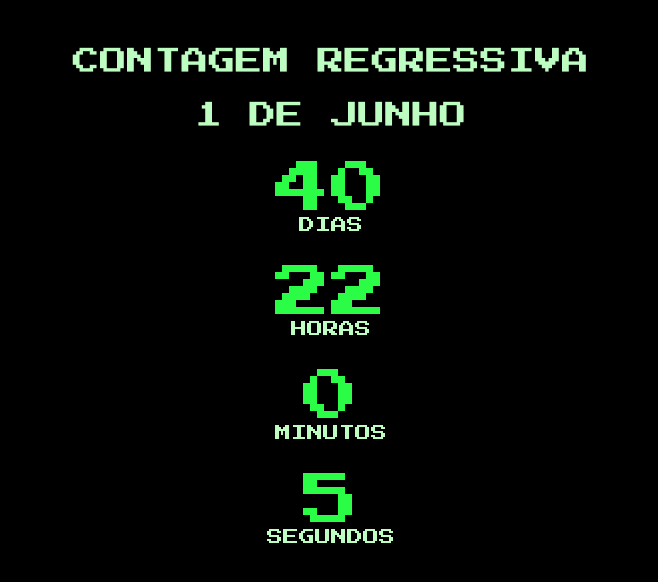
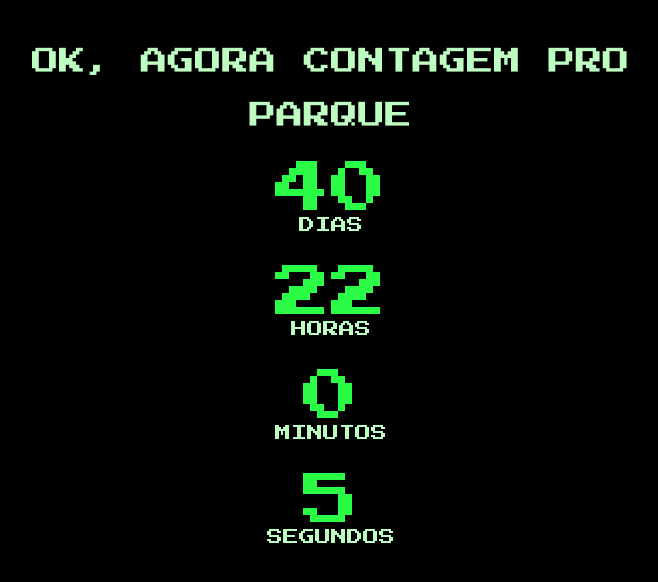
Before and after one commit to felpzreiz/studies, a plain HTML site: page javascript/countdown/index.html in a window 1280 px wide. Shown: the whole page, without its empty margins (309-967 px from the left). Drawn offline with Linux system fonts and the light colour scheme.

Commit message:
atualização do html

```diff
--- a/javascript/countdown/index.html
+++ b/javascript/countdown/index.html
@@ -10,7 +10,7 @@
 <body>
     <div class="container">
         <br><br><br>
-        <div id="titulo">Contagem regressiva<br><br>1 de junho</div>
+        <div id="titulo">ok, agora contagem pro <br><br>parque</div>
         <br><br>
         <div id="contagem">
           <ul>
```
